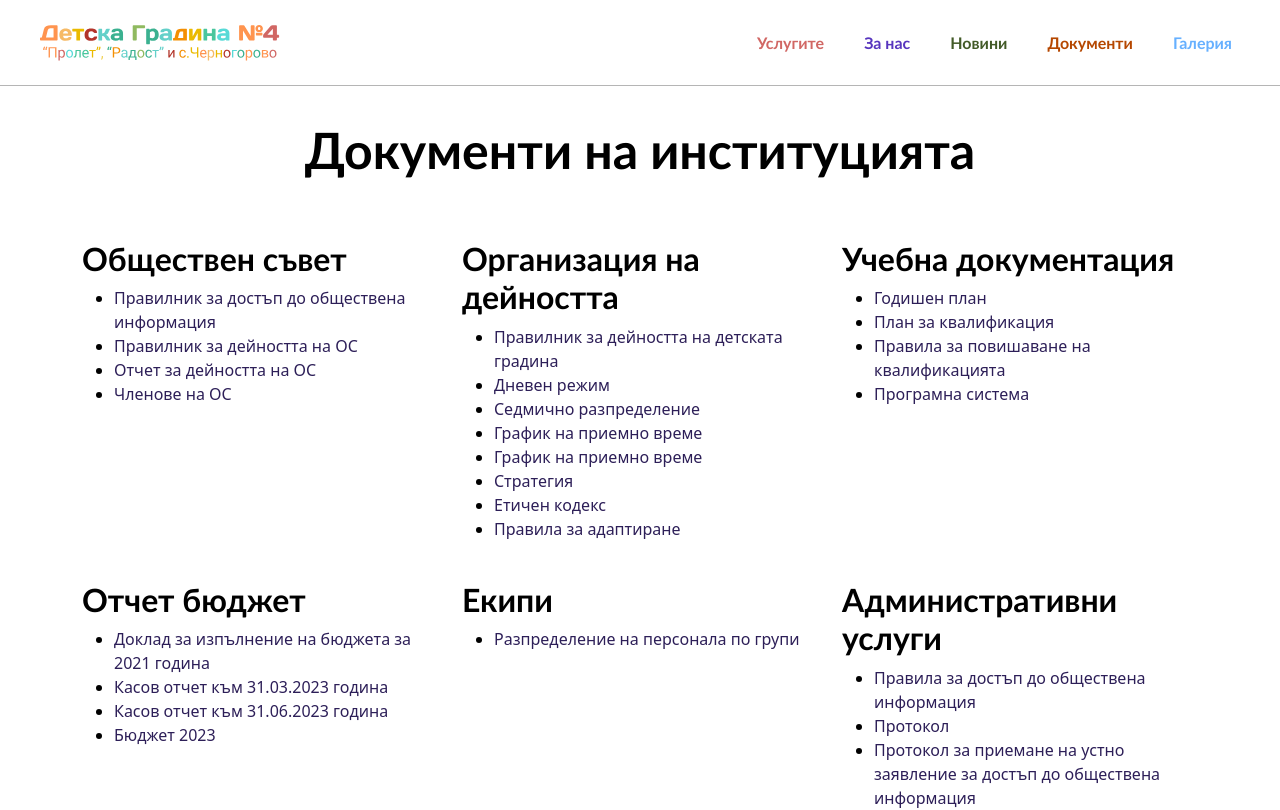
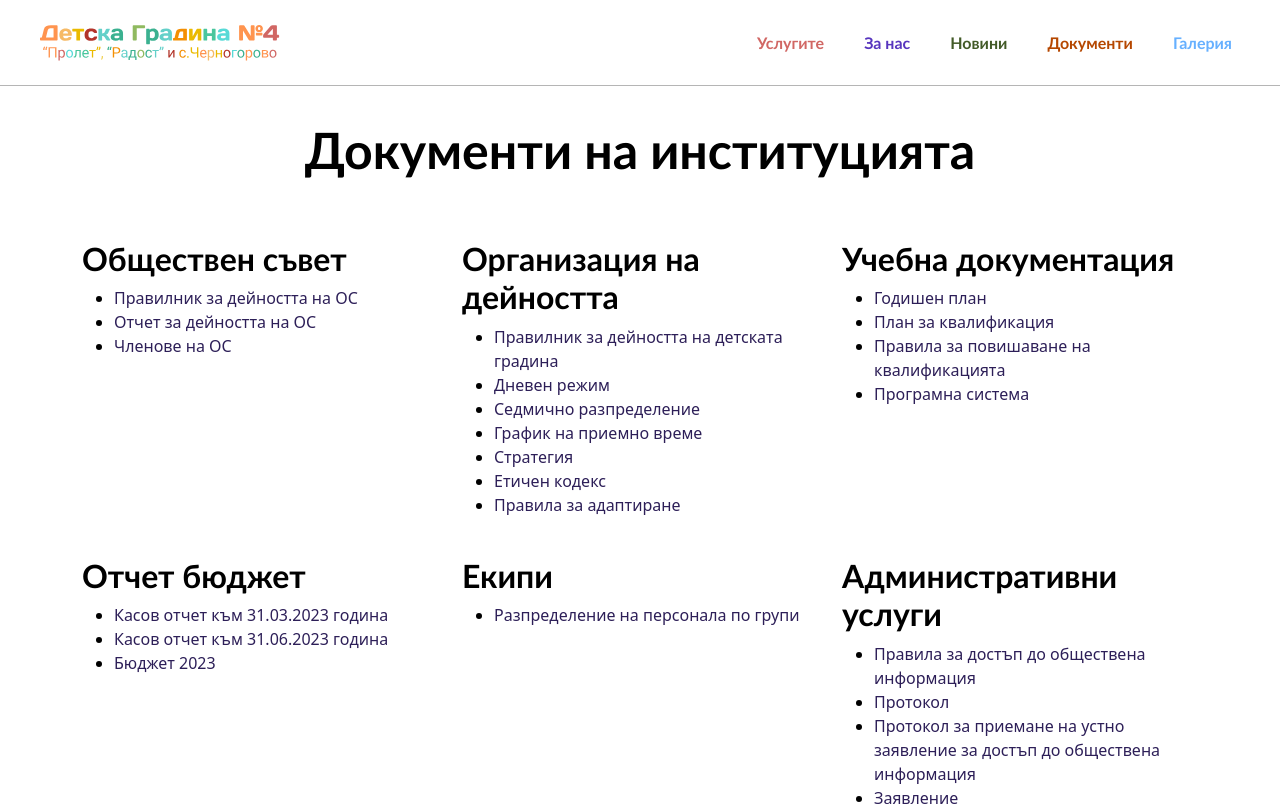
Before and after one commit to dg4dimitrovgrad/kindergarten-website, a Next.js app: page /documents in a window 1280 px wide. Shown: the top 810 px of the page. Built offline with nearby package versions, Linux system fonts and the light colour scheme.

Commit message:
Remove unused docs

```diff
--- a/pages/documents.js
+++ b/pages/documents.js
@@ -14,10 +14,7 @@ export default function Documents() {
               <h2>Обществен съвет</h2>
               <ul>
                 <li>
-                                <a href="/files/obshtestven_suvet/pravilnik_obshtestvena_info.pdf" target="_blank">Правилник за достъп до обществена информация</a>
-                            </li>
-                            <li>
-                                <a href="/files/obshtestven_suvet/pravilnik_deinost.pdf" target="_blank">Правилник за дейността на ОС</a>
+                  <a href="/files/obshtestven_suvet/pravilnik_deinost.pdf" taraet="_blank">Правилник за дейността на ОС</a>
                 </li>
                 <li>
                   <a href="/files/obshtestven_suvet/otchet_deinost.pdf" target="_blank">Отчет за дейността на ОС</a>
@@ -38,9 +35,6 @@ export default function Documents() {
                 </li>
                 <li>
                   <a href="/files/organizaciq_deinost/sedmichno_razpredelenie.pdf" target="_blank">Седмично разпределение</a>
-                            </li>
-                            <li>
-                                <a href="/files/organizaciq_deinost/grafik_priemno_vreme.pdf" target="_blank">График на приемно време</a>
                 </li>
                 <li>
                   <a href="/files/organizaciq_deinost/grafik_priemno_vreme.pdf" target="_blank">График на приемно време</a>
@@ -76,9 +70,6 @@ export default function Documents() {
             <Col sm={12} md={4}>
               <h2>Отчет бюджет</h2>
               <ul>
-                            <li>
-                                <a href="/files/biudjet/doklad_biudjet.pdf" target="_blank">Доклад за изпълнение на бюджета за 2021 година</a>
-                            </li>
                 <li>
                   <a href="/files/biudjet/kasov_otchet_03_2023.pdf" target="_blank">Касов отчет към 31.03.2023 година</a>
                 </li>
```
Also changed, not shown: 1 other file (tests, documents, lock files or other folders). Lines whose indentation alone changed are shown as unchanged.
